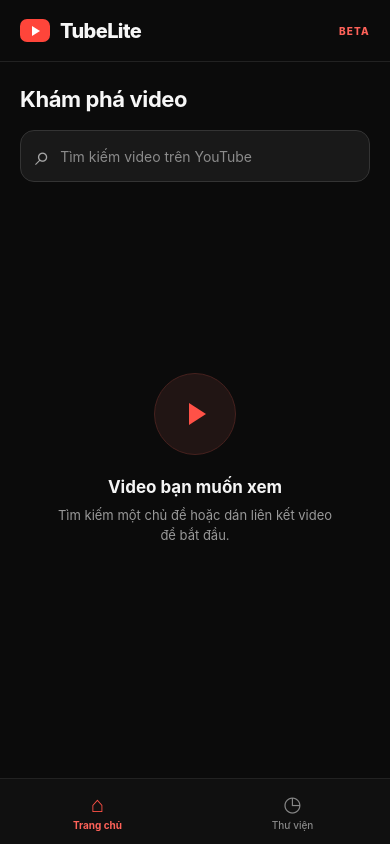
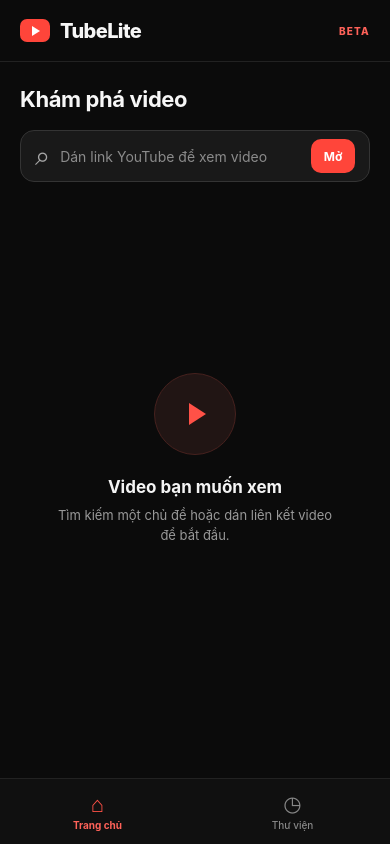
Before and after one commit to doduy1911/yuotube_no_qc, a React Native app: screen / in a window 390 px wide. Built offline with nearby package versions, Linux system fonts and the light colour scheme.

Commit message:
feat: play YouTube videos through native extraction and Media3

```diff
--- a/App.tsx
+++ b/App.tsx
@@ -1,5 +1,7 @@
-import React from 'react';
+import React, {useState} from 'react';
 import {
+  Alert,
+  Pressable,
   StatusBar,
   StyleSheet,
   Text,
@@ -10,8 +12,26 @@ import {
   SafeAreaProvider,
   SafeAreaView,
 } from 'react-native-safe-area-context';
+import NativeVideoExtractor from './src/native/specs/NativeVideoExtractor';
+import {openYouTubeLink} from './src/domain/youtubePlayback';
 
 function App() {
+  const [link, setLink] = useState('');
+
+  async function openLink() {
+    try {
+      await openYouTubeLink(link, NativeVideoExtractor.openVideo);
+    } catch (error) {
+      const isInvalidLink = error instanceof Error && error.message === 'INVALID_URL';
+      Alert.alert(
+        isInvalidLink ? 'Link chưa hợp lệ' : 'Chưa mở được video',
+        isInvalidLink
+          ? 'Dán link video YouTube vào ô tìm kiếm để mở.'
+          : 'Không lấy được nguồn phát. Bạn thử lại sau nhé.',
+      );
+    }
+  }
+
   return (
     <SafeAreaProvider>
       <StatusBar barStyle="light-content" />
@@ -35,11 +55,21 @@ function App() {
               testID="search-input"
               accessibilityLabel="Tìm kiếm video trên YouTube"
               style={styles.searchInput}
-              placeholder="Tìm kiếm video trên YouTube"
+              placeholder="Dán link YouTube để xem video"
+              value={link}
+              onChangeText={setLink}
+              onSubmitEditing={openLink}
               placeholderTextColor="#8b8b8b"
               returnKeyType="search"
               selectionColor="#ff453a"
             />
+            <Pressable
+              accessibilityRole="button"
+              accessibilityLabel="Mở video"
+              onPress={openLink}
+              style={styles.openButton}>
+              <Text style={styles.openButtonLabel}>Mở</Text>
+            </Pressable>
           </View>
 
           <View testID="home-empty-state" style={styles.emptyState}>
@@ -150,6 +180,20 @@ const styles = StyleSheet.create({
     fontSize: 14,
     paddingVertical: 0,
   },
+  openButton: {
+    minWidth: 44,
+    height: 34,
+    alignItems: 'center',
+    justifyContent: 'center',
+    borderRadius: 10,
+    backgroundColor: '#ff453a',
+    paddingHorizontal: 11,
+  },
+  openButtonLabel: {
+    color: '#ffffff',
+    fontSize: 12,
+    fontWeight: '700',
+  },
   emptyState: {
     flex: 1,
     alignItems: 'center',
--- /dev/null
+++ b/src/domain/youtubePlayback.ts
@@ -0,0 +1,16 @@
+import {parseYouTubeVideoId} from './youtubeUrl';
+
+type OpenVideo = (videoId: string, qualityId: string) => Promise<boolean>;
+
+export async function openYouTubeLink(
+  input: string,
+  openVideo: OpenVideo,
+): Promise<string> {
+  const videoId = parseYouTubeVideoId(input);
+  if (!videoId) {
+    throw new Error('INVALID_URL');
+  }
+
+  await openVideo(videoId, '');
+  return videoId;
+}
--- a/src/domain/youtubeUrl.ts
+++ b/src/domain/youtubeUrl.ts
@@ -9,19 +9,14 @@ const YOUTUBE_HOSTS = new Set([
 const VIDEO_ID_PATTERN = /^[A-Za-z0-9_-]{11}$/;
 
 export function parseYouTubeVideoId(input: string): string | null {
-  let url: URL;
-
-  try {
-    url = new URL(input.trim());
-  } catch {
+  const match = input.trim().match(/^https?:\/\/([^/?#]+)(\/[^?#]*)?(?:\?([^#]*))?/i);
+  if (!match) {
     return null;
   }
 
-  if (!['https:', 'http:'].includes(url.protocol)) {
-    return null;
-  }
-
-  const host = url.hostname.toLowerCase();
+  const host = match[1].toLowerCase();
+  const path = match[2] ?? '/';
+  const query = match[3] ?? '';
   if (!YOUTUBE_HOSTS.has(host)) {
     return null;
   }
@@ -29,11 +24,11 @@ export function parseYouTubeVideoId(input: string): string | null {
   let videoId: string | null = null;
 
   if (host === 'youtu.be') {
-    videoId = url.pathname.split('/').filter(Boolean)[0] ?? null;
-  } else if (url.pathname === '/watch') {
-    videoId = url.searchParams.get('v');
-  } else if (url.pathname.startsWith('/shorts/')) {
-    videoId = url.pathname.split('/')[2] ?? null;
+    videoId = path.split('/').filter(Boolean)[0] ?? null;
+  } else if (path === '/watch') {
+    videoId = query.match(/(?:^|&)v=([^&]*)/)?.[1] ?? null;
+  } else if (path.startsWith('/shorts/')) {
+    videoId = path.split('/')[2] ?? null;
   }
 
   return videoId && VIDEO_ID_PATTERN.test(videoId) ? videoId : null;
--- /dev/null
+++ b/src/native/specs/NativeVideoExtractor.ts
@@ -0,0 +1,8 @@
+import {NativeModules} from 'react-native';
+
+export interface Spec {
+  getVideoDetails(videoId: string): Promise<string>;
+  openVideo(videoId: string, qualityId: string): Promise<boolean>;
+}
+
+export default NativeModules.NativeVideoExtractor as Spec;
```
Also changed, not shown: package.json (+8 -0 lines), 15 other files (tests, documents, lock files or other folders).
